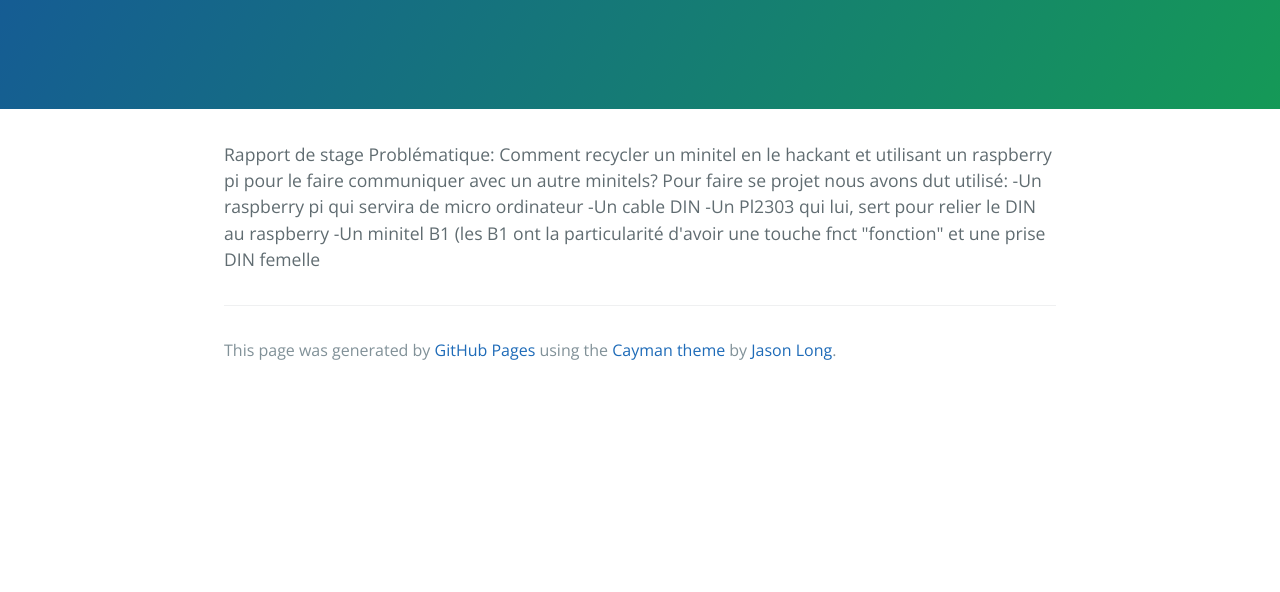
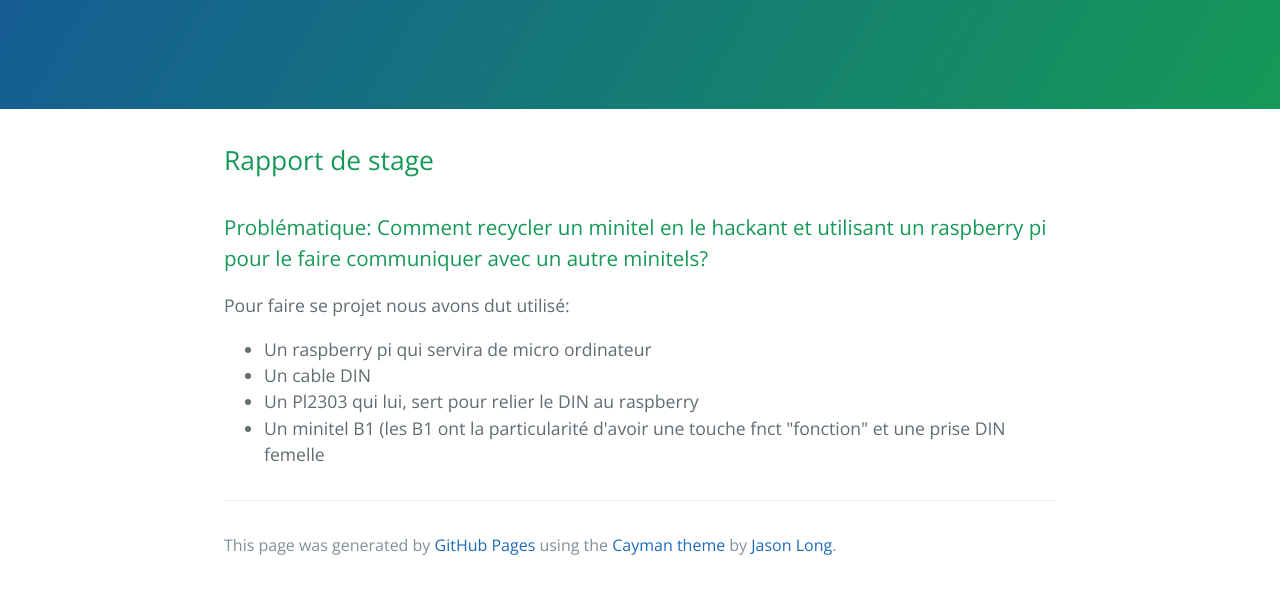
Before and after one commit to valentinsalomon/projet-minitel, a plain HTML site: page index.html in a window 1280 px wide. Shown: the part 208-800 px from the top of the page. Drawn offline with nearby package versions, Linux system fonts and the light colour scheme.

Commit message:
Replace master branch with page content via GitHub

```diff
--- a/index.html
+++ b/index.html
@@ -16,13 +16,20 @@
     </section>
 
     <section class="main-content">
-      <p>Rapport de stage
-Problématique: Comment recycler un minitel en le hackant et utilisant un raspberry pi pour le faire communiquer avec un autre minitels?
-Pour faire se projet nous avons dut utilisé:
--Un raspberry pi qui servira de micro ordinateur
--Un cable DIN
--Un Pl2303 qui lui, sert pour relier le DIN au raspberry
--Un minitel B1 (les B1 ont la particularité d'avoir une touche fnct "fonction" et une prise DIN femelle</p>
+      <h2>
+<a id="rapport-de-stage" class="anchor" href="#rapport-de-stage" aria-hidden="true"><span aria-hidden="true" class="octicon octicon-link"></span></a>Rapport de stage</h2>
+
+<h3>
+<a id="problématique-comment-recycler-un-minitel-en-le-hackant-et-utilisant-un-raspberry-pi-pour-le-faire-communiquer-avec-un-autre-minitels" class="anchor" href="#probl%C3%A9matique-comment-recycler-un-minitel-en-le-hackant-et-utilisant-un-raspberry-pi-pour-le-faire-communiquer-avec-un-autre-minitels" aria-hidden="true"><span aria-hidden="true" class="octicon octicon-link"></span></a>Problématique: Comment recycler un minitel en le hackant et utilisant un raspberry pi pour le faire communiquer avec un autre minitels?</h3>
+
+<p>Pour faire se projet nous avons dut utilisé:</p>
+
+<ul>
+<li>Un raspberry pi qui servira de micro ordinateur</li>
+<li>Un cable DIN </li>
+<li>Un Pl2303 qui lui, sert pour relier le DIN au raspberry</li>
+<li>Un minitel B1 (les B1 ont la particularité d'avoir une touche fnct "fonction" et une prise DIN femelle</li>
+</ul>
 
       <footer class="site-footer">
 
--- a/params.json
+++ b/params.json
@@ -1,6 +1,6 @@
 {
   "name": "Projet Minitel.",
   "tagline": "#Stage",
-  "body": "Rapport de stage\r\nProblématique: Comment recycler un minitel en le hackant et utilisant un raspberry pi pour le faire communiquer avec un autre minitels?\r\nPour faire se projet nous avons dut utilisé:\r\n-Un raspberry pi qui servira de micro ordinateur\r\n-Un cable DIN \r\n-Un Pl2303 qui lui, sert pour relier le DIN au raspberry\r\n-Un minitel B1 (les B1 ont la particularité d'avoir une touche fnct \"fonction\" et une prise DIN femelle\r\n\r\n",
+  "body": "## Rapport de stage\r\n\r\n### Problématique: Comment recycler un minitel en le hackant et utilisant un raspberry pi pour le faire communiquer avec un autre minitels?\r\n\r\nPour faire se projet nous avons dut utilisé:\r\n- Un raspberry pi qui servira de micro ordinateur\r\n- Un cable DIN \r\n- Un Pl2303 qui lui, sert pour relier le DIN au raspberry\r\n- Un minitel B1 (les B1 ont la particularité d'avoir une touche fnct \"fonction\" et une prise DIN femelle\r\n\r\n",
   "note": "Don't delete this file! It's used internally to help with page regeneration."
 }
```
